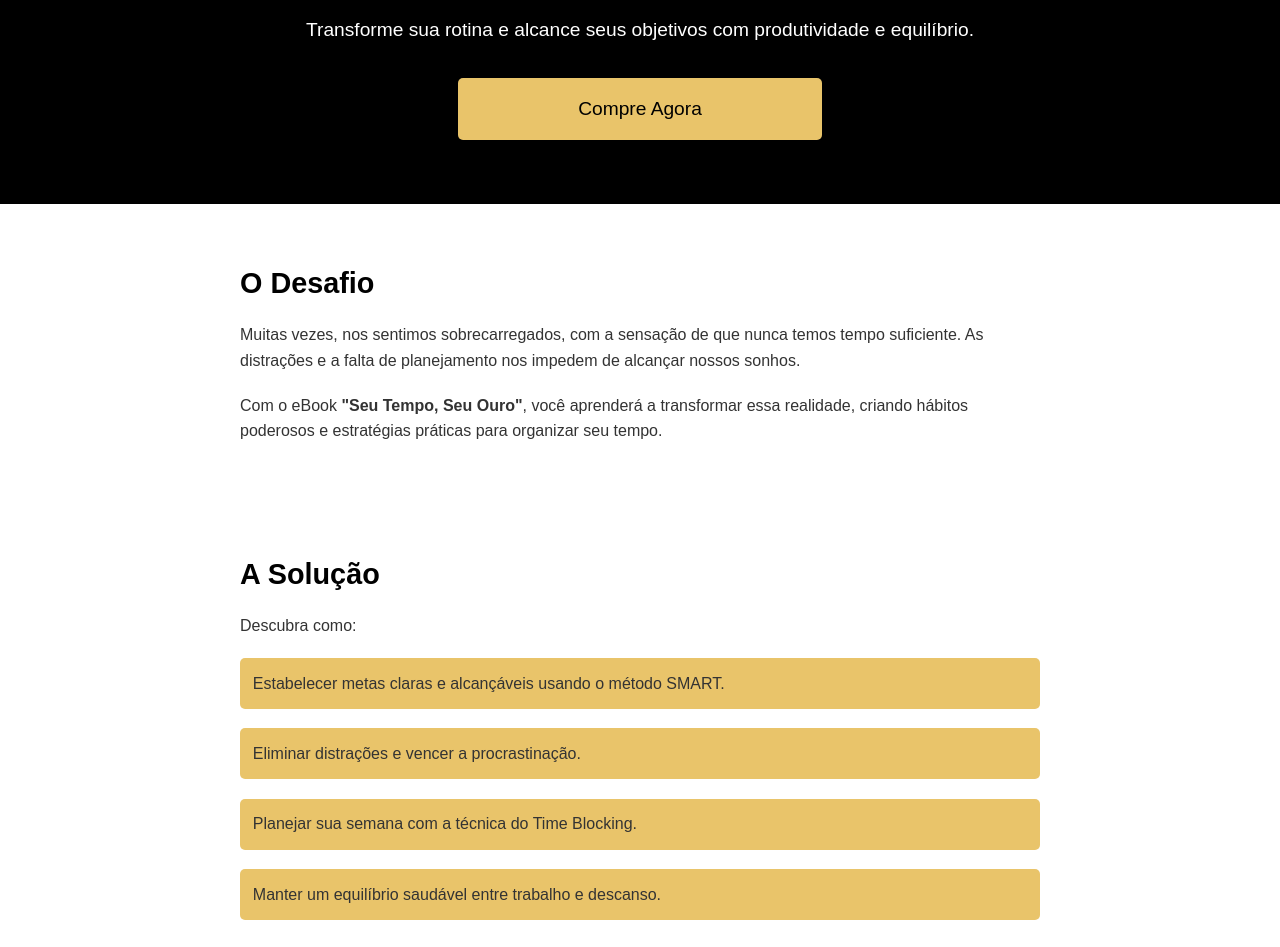
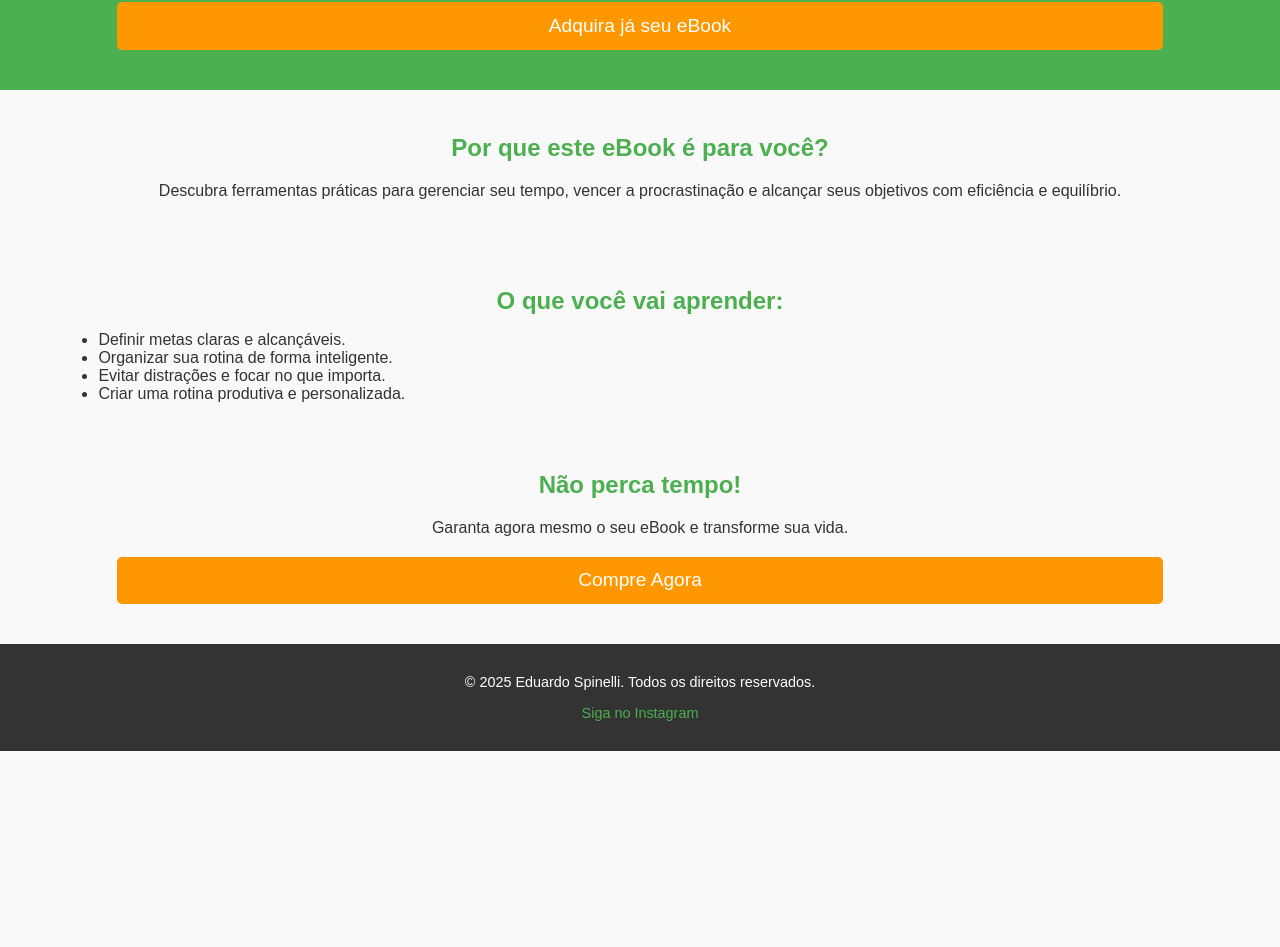
Before and after one commit to eduardospinelli1/seu-tempo-vale-, a plain HTML site: page index.html in a window 1280 px wide. Shown: the part 97-1044 px from the top of the page. After the commit the page ends 848 px from the top, so only its background shows below. Drawn offline with Linux system fonts and the light colour scheme.

Commit message:
Update index.html

```diff
--- a/index.html
+++ b/index.html
@@ -3,151 +3,102 @@
 <head>
     <meta charset="UTF-8">
     <meta name="viewport" content="width=device-width, initial-scale=1.0">
-    <title>Seu Tempo, Seu Ouro</title>
+    <title>Seu Tempo Vale +</title>
     <style>
         body {
             font-family: Arial, sans-serif;
             margin: 0;
             padding: 0;
-            line-height: 1.6;
+            background-color: #f9f9f9;
             color: #333;
         }
         header {
-            background: #000;
-            color: #fff;
+            background-color: #4CAF50;
+            color: white;
             text-align: center;
-            padding: 2rem 1rem;
+            padding: 1.5rem 1rem;
         }
         header h1 {
+            font-size: 1.8rem;
             margin: 0;
-            font-size: 2.5rem;
         }
         header p {
+            font-size: 1rem;
+            margin: 0.5rem 0 0;
+        }
+        .cta-button {
+            display: block;
+            margin: 1rem auto;
+            padding: 0.8rem 1.5rem;
+            background-color: #ff9800;
+            color: white;
+            text-align: center;
             font-size: 1.2rem;
-            margin: 1rem 0;
+            border: none;
+            border-radius: 5px;
+            text-decoration: none;
+            width: 80%;
         }
-        header a {
-            background: #e9c46a;
-            color: #000;
-            padding: 0.8rem 1.5rem;
-            text-decoration: none;
-            border-radius: 5px;
-            font-size: 1rem;
-            display: inline-block;
-            margin-top: 1rem;
+        .cta-button:hover {
+            background-color: #e68900;
         }
         section {
-            padding: 2rem 1rem;
-            max-width: 800px;
-            margin: auto;
+            padding: 1.5rem 1rem;
+            text-align: center;
         }
         section h2 {
-            color: #000;
-            font-size: 1.8rem;
+            color: #4CAF50;
+            font-size: 1.5rem;
             margin-bottom: 1rem;
         }
-        section p, section ul li {
-            margin-bottom: 1.2rem;
-        }
-        ul {
-            list-style: none;
-            padding: 0;
-        }
-        ul li {
-            background: #e9c46a;
-            padding: 0.8rem;
-            border-radius: 5px;
+        section p {
+            font-size: 1rem;
+            line-height: 1.6;
         }
         footer {
+            background-color: #333;
+            color: white;
             text-align: center;
-            background: #000;
-            color: #fff;
             padding: 1rem 0;
+            font-size: 0.9rem;
         }
         footer a {
-            color: #e9c46a;
+            color: #4CAF50;
             text-decoration: none;
-        }
-        .testimonial {
-            background: #f4f4f4;
-            padding: 1rem;
-            border-left: 5px solid #e9c46a;
-            margin-bottom: 1rem;
-        }
-        .cta-button {
-            background: #e9c46a;
-            color: #000;
-            padding: 1rem 2rem;
-            text-decoration: none;
-            border-radius: 5px;
-            font-size: 1.2rem;
-            display: block;
-            text-align: center;
-            margin: 2rem auto;
-            max-width: 300px;
-        }
-        img {
-            max-width: 100%;
-            height: auto;
-            display: block;
-            margin: auto;
         }
     </style>
 </head>
 <body>
     <header>
-        <h1>Seu Tempo, Seu Ouro</h1>
-        <p>Transforme sua rotina e alcance seus objetivos com produtividade e equilíbrio.</p>
-        <a href="#compra" class="cta-button">Compre Agora</a>
+        <h1>Seu Tempo Vale +</h1>
+        <p>Aprenda a organizar sua rotina e se torne irreconhecível!</p>
+        <a href="#comprar" class="cta-button">Adquira já seu eBook</a>
     </header>
 
-    <section>
-        <h2>O Desafio</h2>
-        <p>Muitas vezes, nos sentimos sobrecarregados, com a sensação de que nunca temos tempo suficiente. As distrações e a falta de planejamento nos impedem de alcançar nossos sonhos.</p>
-        <p>Com o eBook <strong>"Seu Tempo, Seu Ouro"</strong>, você aprenderá a transformar essa realidade, criando hábitos poderosos e estratégias práticas para organizar seu tempo.</p>
+    <section id="sobre">
+        <h2>Por que este eBook é para você?</h2>
+        <p>Descubra ferramentas práticas para gerenciar seu tempo, vencer a procrastinação e alcançar seus objetivos com eficiência e equilíbrio.</p>
     </section>
 
-    <section>
-        <h2>A Solução</h2>
-        <p>Descubra como:</p>
-        <ul>
-            <li>Estabelecer metas claras e alcançáveis usando o método SMART.</li>
-            <li>Eliminar distrações e vencer a procrastinação.</li>
-            <li>Planejar sua semana com a técnica do Time Blocking.</li>
-            <li>Manter um equilíbrio saudável entre trabalho e descanso.</li>
+    <section id="beneficios">
+        <h2>O que você vai aprender:</h2>
+        <ul style="text-align: left; max-width: 90%; margin: auto;">
+            <li>Definir metas claras e alcançáveis.</li>
+            <li>Organizar sua rotina de forma inteligente.</li>
+            <li>Evitar distrações e focar no que importa.</li>
+            <li>Criar uma rotina produtiva e personalizada.</li>
         </ul>
     </section>
 
-    <section>
-        <h2>Depoimentos</h2>
-        <div class="testimonial">
-            <p>"Este eBook me ajudou a transformar minha rotina e atingir objetivos que eu achava impossíveis."</p>
-            <cite>– Ana Maria, Empreendedora</cite>
-        </div>
-        <div class="testimonial">
-            <p>"Finalmente entendi como gerenciar meu tempo de forma eficiente. Recomendo para todos que buscam equilíbrio."</p>
-            <cite>– João Pedro, Estudante</cite>
-        </div>
-    </section>
-
-    <section>
-        <h2>Por que escolher este eBook?</h2>
-        <ul>
-            <li>Conteúdo direto e prático, baseado em estratégias comprovadas.</li>
-            <li>Ideal para quem busca resultados reais e duradouros.</li>
-            <li>Compatível com a correria do dia a dia – aplique no seu ritmo.</li>
-        </ul>
-    </section>
-
-    <section id="compra">
-        <h2>Adquira agora e transforme sua rotina!</h2>
-        <p>Por apenas <strong>R$29,90</strong>, você terá acesso a um guia completo que mudará sua forma de lidar com o tempo.</p>
-        <a href="https://seulink.com" class="cta-button">Compre Agora</a>
+    <section id="cta">
+        <h2>Não perca tempo!</h2>
+        <p>Garanta agora mesmo o seu eBook e transforme sua vida.</p>
+        <a href="#comprar" class="cta-button">Compre Agora</a>
     </section>
 
     <footer>
-        <p>&copy; 2025 Seu Tempo, Seu Ouro. Todos os direitos reservados.</p>
-        <p><a href="#">Política de Privacidade</a> | <a href="#">Termos de Uso</a></p>
+        <p>&copy; 2025 Eduardo Spinelli. Todos os direitos reservados.</p>
+        <p><a href="https://www.instagram.com/eduardospinellii/">Siga no Instagram</a></p>
     </footer>
 </body>
 </html>
```
